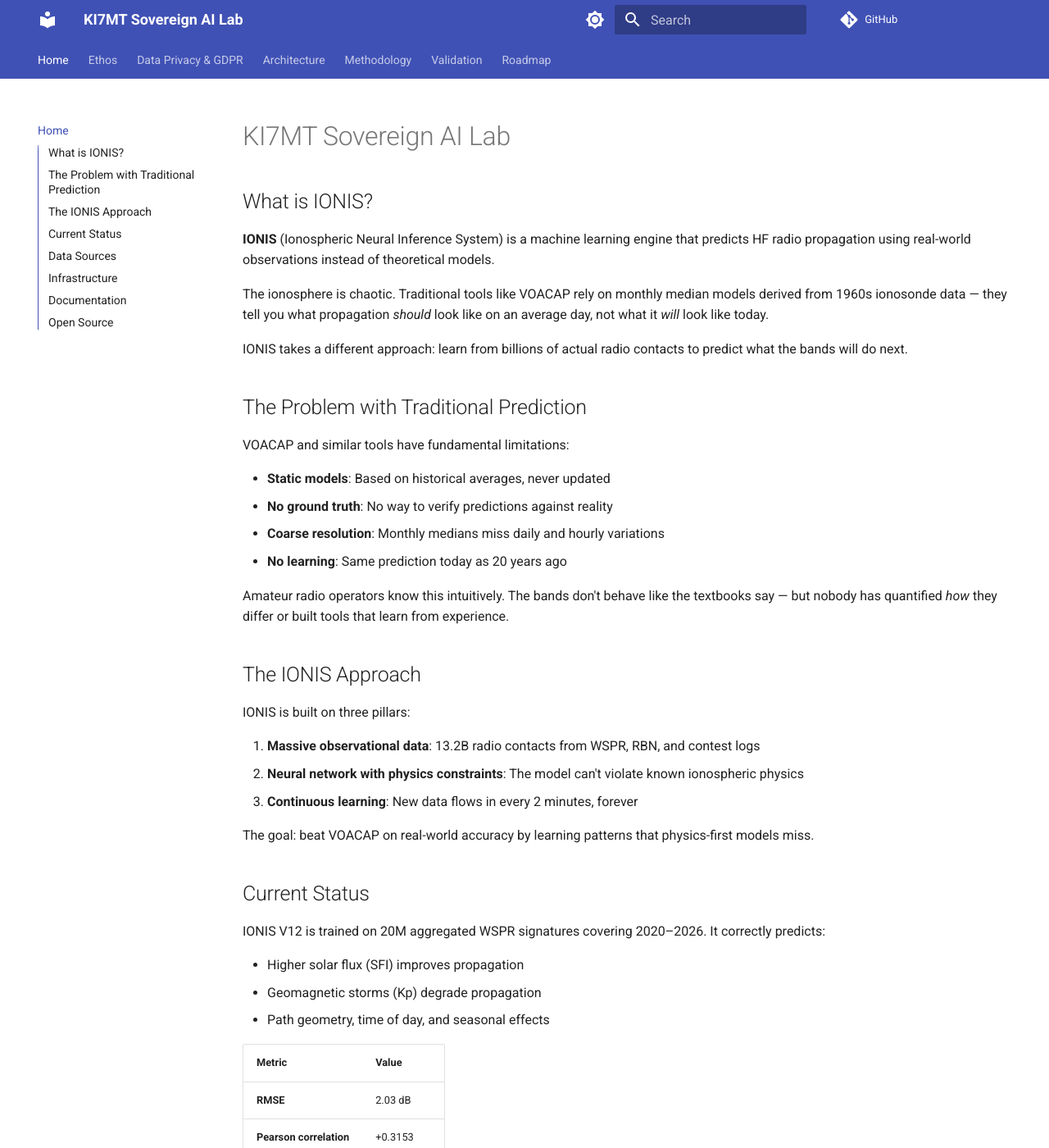
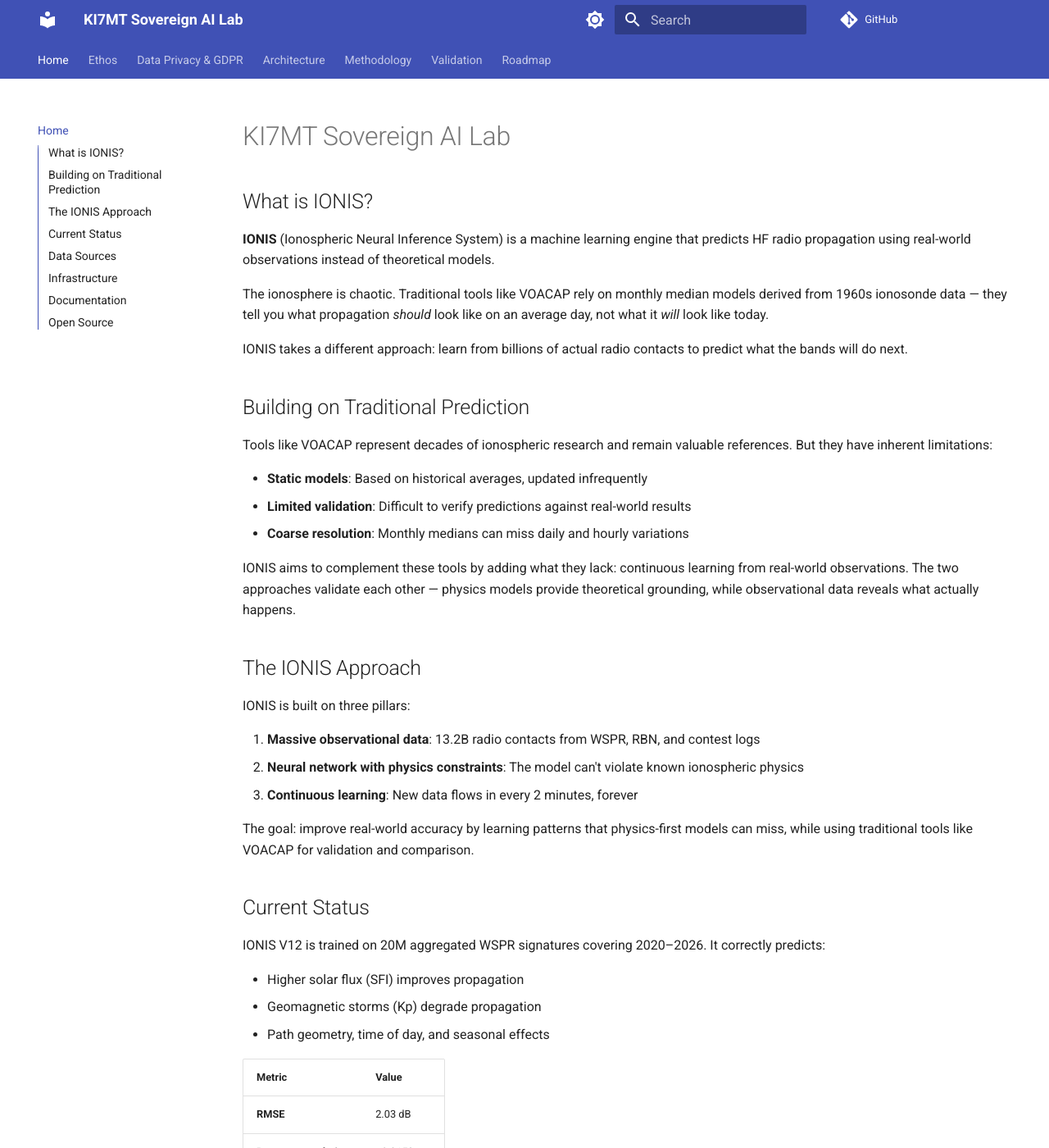
Before and after one commit to IONIS-AI/ionis-docs, an MkDocs documentation site: the page built from docs/index.md, in a window 1280 px wide and 1400 px high. Shown: the whole window at 82% size. Built offline with MkDocs 1.6.1 and Material for MkDocs 9.7.7, drawn with Linux system fonts in a browser that asks for light colours; comment, search, counter and statistics services are not loaded; some of the changed text lies outside the part shown.

Commit message:
docs: soften VOACAP language — complementary, not competitive
- "Building on Traditional Prediction" instead of "The Problem"
- IONIS complements VOACAP, tools validate each other
- Remove "beat" language, focus on learning and improvement

Co-Authored-By: Claude Opus 4.5 <noreply@anthropic.com>

```diff
--- a/docs/index.md
+++ b/docs/index.md
@@ -8,16 +8,15 @@ The ionosphere is chaotic. Traditional tools like VOACAP rely on monthly median
 
 IONIS takes a different approach: learn from billions of actual radio contacts to predict what the bands will do next.
 
-## The Problem with Traditional Prediction
+## Building on Traditional Prediction
 
-VOACAP and similar tools have fundamental limitations:
+Tools like VOACAP represent decades of ionospheric research and remain valuable references. But they have inherent limitations:
 
-- **Static models**: Based on historical averages, never updated
-- **No ground truth**: No way to verify predictions against reality
-- **Coarse resolution**: Monthly medians miss daily and hourly variations
-- **No learning**: Same prediction today as 20 years ago
+- **Static models**: Based on historical averages, updated infrequently
+- **Limited validation**: Difficult to verify predictions against real-world results
+- **Coarse resolution**: Monthly medians can miss daily and hourly variations
 
-Amateur radio operators know this intuitively. The bands don't behave like the textbooks say — but nobody has quantified *how* they differ or built tools that learn from experience.
+IONIS aims to complement these tools by adding what they lack: continuous learning from real-world observations. The two approaches validate each other — physics models provide theoretical grounding, while observational data reveals what actually happens.
 
 ## The IONIS Approach
 
@@ -27,7 +26,7 @@ IONIS is built on three pillars:
 2. **Neural network with physics constraints**: The model can't violate known ionospheric physics
 3. **Continuous learning**: New data flows in every 2 minutes, forever
 
-The goal: beat VOACAP on real-world accuracy by learning patterns that physics-first models miss.
+The goal: improve real-world accuracy by learning patterns that physics-first models can miss, while using traditional tools like VOACAP for validation and comparison.
 
 ## Current Status
 
@@ -70,7 +69,7 @@ Self-hosted, no cloud dependencies:
 - [Architecture](architecture/model_v10.md) — Model design, sidecars, gated physics
 - [Methodology](methodology/data_pipeline.md) — Data ingestion and training process
 - [Validation](validation/index.md) — 35-test automated verification suite
-- [Roadmap](roadmap/d_to_z.md) — D-to-Z path to beating VOACAP
+- [Roadmap](roadmap/d_to_z.md) — D-to-Z path to production validation
 - [Data Privacy](data-privacy.md) — GDPR compliance, data authorization
 - [Ethos](ethos.md) — Core principles and statement of intent
 
```
